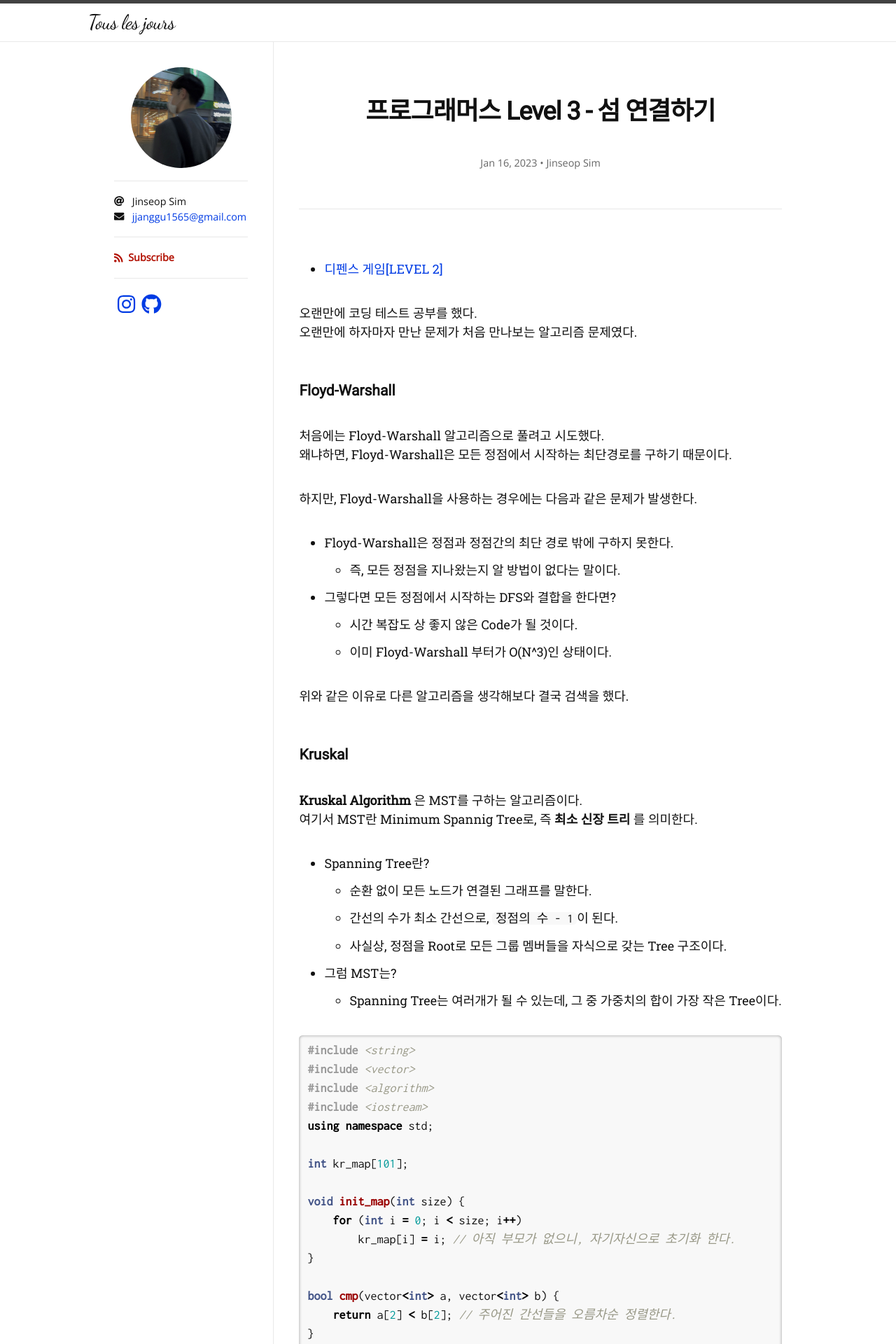
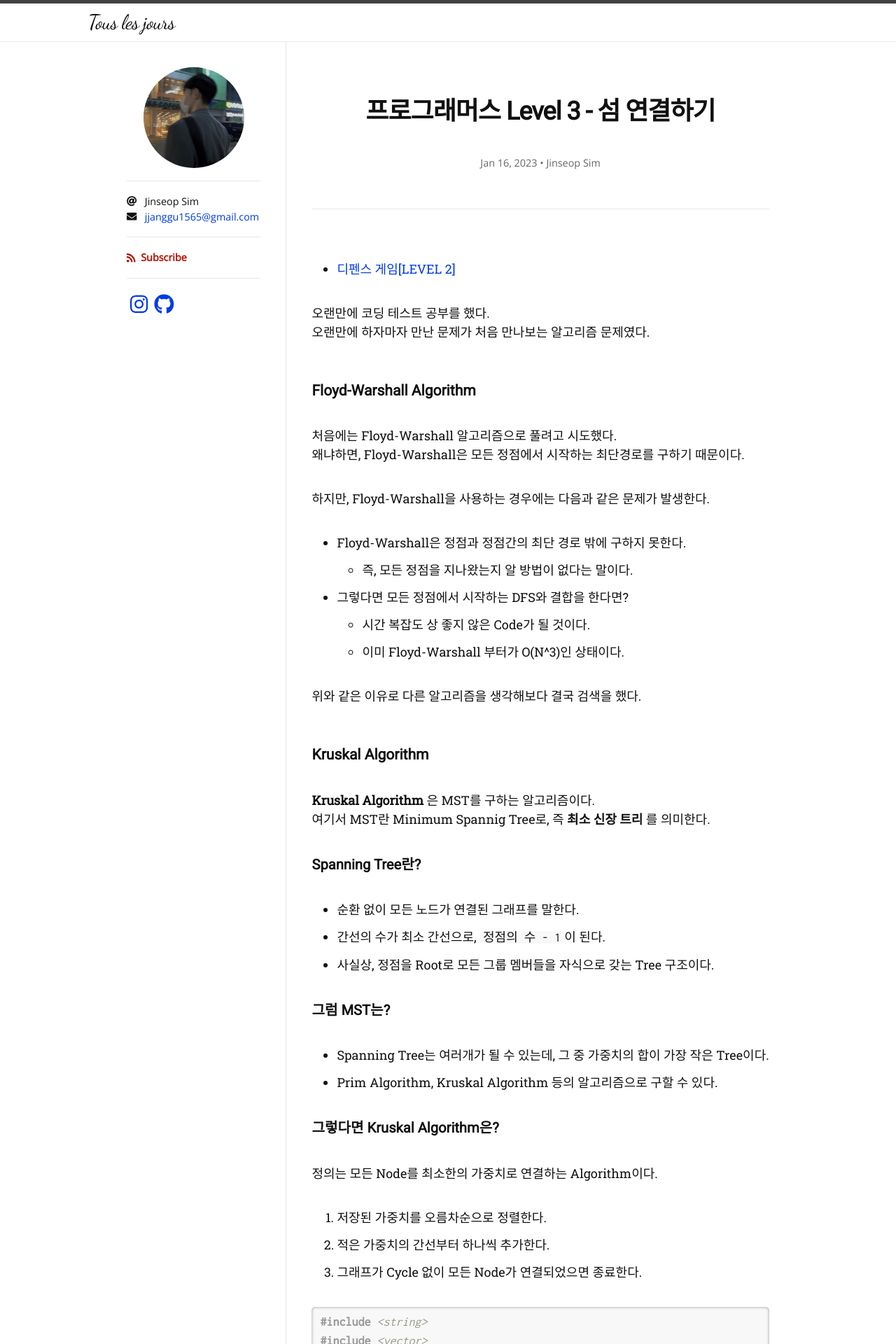
Before and after one commit to Jinseop-Sim/Jinseop-Sim.github.io, a Jekyll site: the page built from _posts/2023-01-16-programmers-38.md, in a window 1280 px wide. Shown: the top 1920 px of the page at 70% size. Built offline with Jekyll 4.4.1, drawn with Linux system fonts in a browser that asks for light colours; nearby versions of some CDN libraries; some web fonts are replaced; some of the changed text lies outside the part shown.

Commit message:
글 내용 추가

````diff
--- a/_posts/2023-01-16-programmers-38.md
+++ b/_posts/2023-01-16-programmers-38.md
@@ -11,7 +11,7 @@
 오랜만에 코딩 테스트 공부를 했다.
 오랜만에 하자마자 만난 문제가 처음 만나보는 알고리즘 문제였다.
 
-### Floyd-Warshall
+### Floyd-Warshall Algorithm
 처음에는 Floyd-Warshall 알고리즘으로 풀려고 시도했다.
 왜냐하면, Floyd-Warshall은 모든 정점에서 시작하는 최단경로를 구하기 때문이다.
 
@@ -24,16 +24,24 @@
 
 위와 같은 이유로 다른 알고리즘을 생각해보다 결국 검색을 했다.
 
-### Kruskal
+### Kruskal Algorithm
 __Kruskal Algorithm__ 은 MST를 구하는 알고리즘이다.
 여기서 MST란 Minimum Spannig Tree로, 즉 __최소 신장 트리__ 를 의미한다.
 
-- Spanning Tree란?
-  - 순환 없이 모든 노드가 연결된 그래프를 말한다.
-  - 간선의 수가 최소 간선으로, ```정점의 수 - 1```이 된다.
-  - 사실상, 정점을 Root로 모든 그룹 멤버들을 자식으로 갖는 Tree 구조이다.
-- 그럼 MST는?
-  - Spanning Tree는 여러개가 될 수 있는데, 그 중 가중치의 합이 가장 작은 Tree이다.
+#### Spanning Tree란?
+- 순환 없이 모든 노드가 연결된 그래프를 말한다.
+- 간선의 수가 최소 간선으로, ```정점의 수 - 1```이 된다.
+- 사실상, 정점을 Root로 모든 그룹 멤버들을 자식으로 갖는 Tree 구조이다.
+
+#### 그럼 MST는?
+- Spanning Tree는 여러개가 될 수 있는데, 그 중 가중치의 합이 가장 작은 Tree이다.
+- Prim Algorithm, Kruskal Algorithm 등의 알고리즘으로 구할 수 있다.
+
+#### 그렇다면 Kruskal Algorithm은?
+정의는 모든 Node를 최소한의 가중치로 연결하는 Algorithm이다.
+1. 저장된 가중치를 오름차순으로 정렬한다.
+2. 적은 가중치의 간선부터 하나씩 추가한다.
+3. 그래프가 Cycle 없이 모든 Node가 연결되었으면 종료한다.
 
 {% highlight cpp %}
 #include <string>
@@ -42,7 +50,7 @@
 #include <iostream>
 using namespace std;
 
-int kr_map[101];
+int kr_map[101]; // 부모를 저장할 배열
 
 void init_map(int size) {
     for (int i = 0; i < size; i++)
@@ -64,14 +72,14 @@
     for (int i = 0; i < costs.size(); i++) {
         int start = get_parent(costs[i][0]);
         int end = get_parent(costs[i][1]);
-        int cost = costs[i][2];
+        int cost = costs[i][2]; // 연결하고 간선의 가중치를 저장
 
-        if (start != end) {
-            answer += cost;
-            kr_map[end] = start;
+        if (start != end) { // 부모가 다르면 둘은 연결 되어있지 않은 것!
+            answer += cost; // 길을 이어주고
+            kr_map[end] = start; // 둘을 연결해준다.
         }
     }
-}
+} // MST가 완성되는 이유는 정렬을 했기 때문!
 
 int solution(int n, vector<vector<int>> costs) {
     int answer = 0;
@@ -83,3 +91,5 @@
     return answer;
 }
 {% endhighlight %}
+
+### Bonus : Prim Algorithm
````
